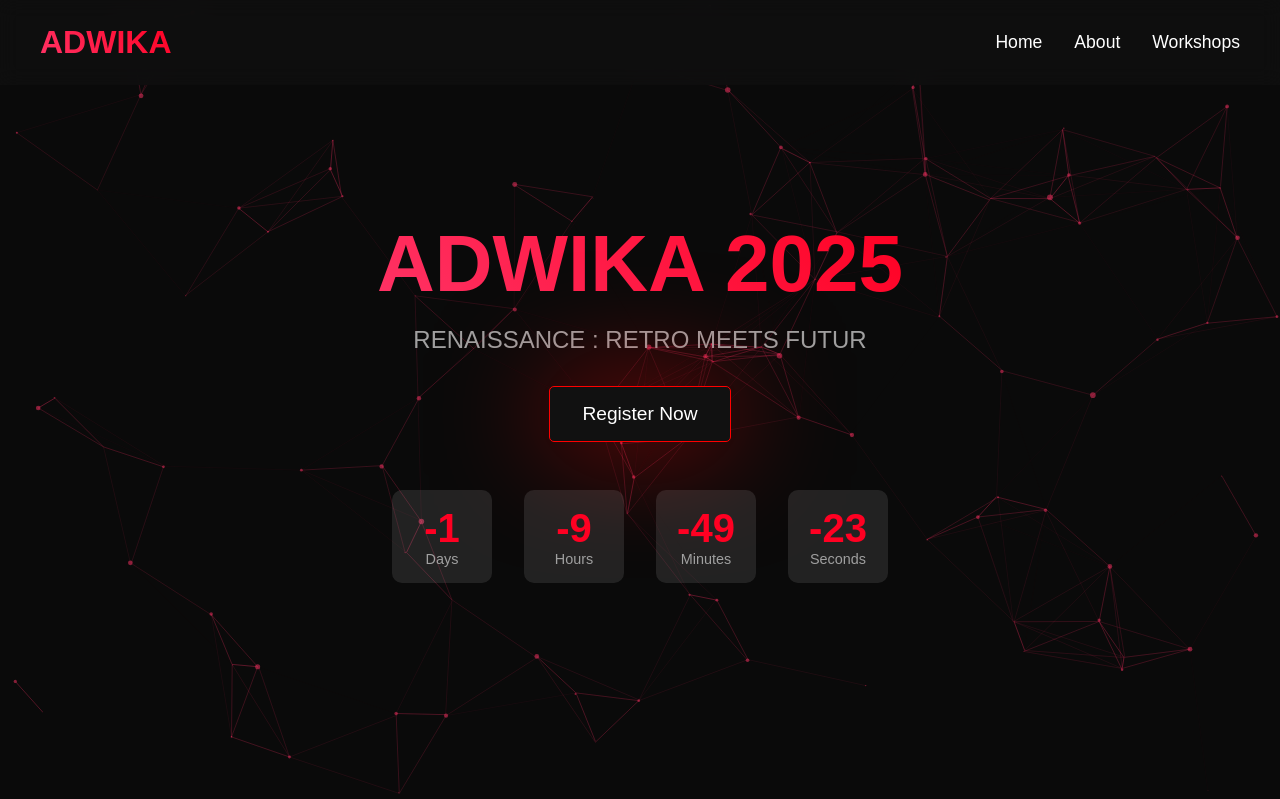
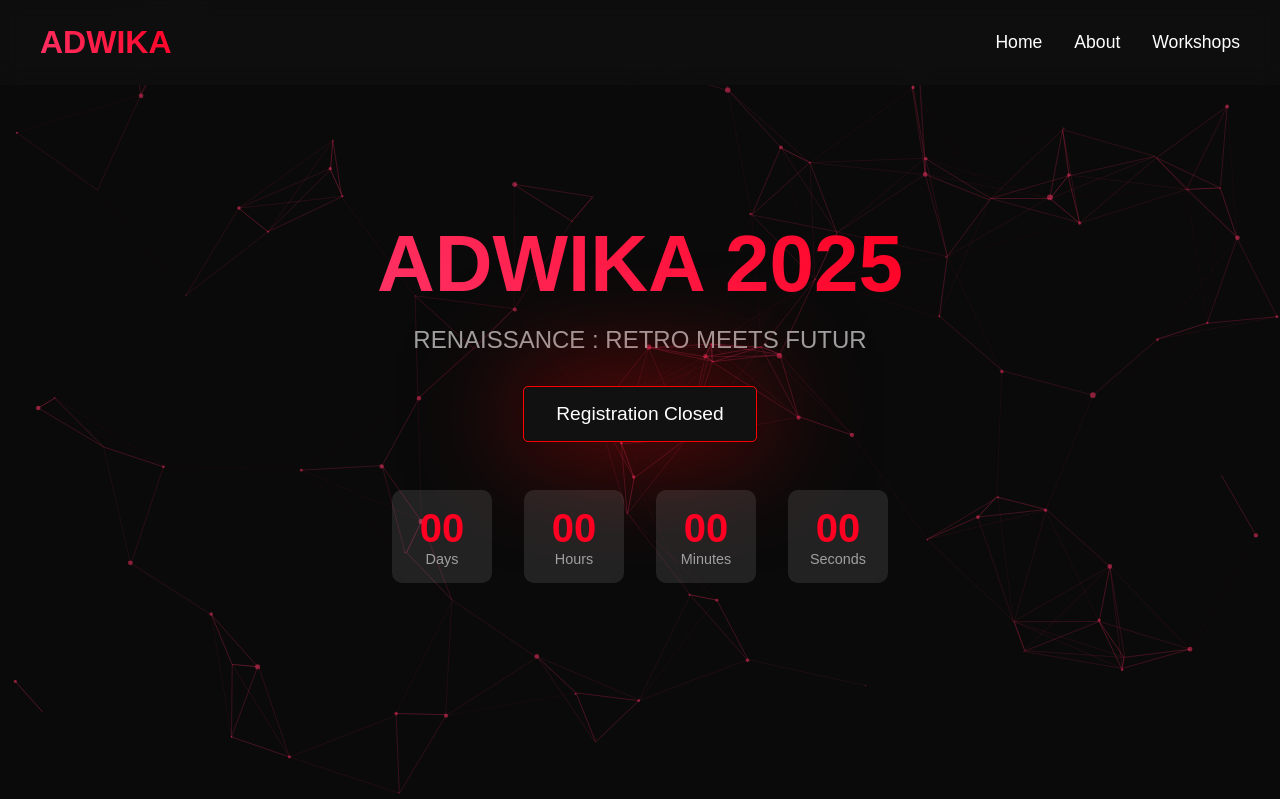
Before and after one commit to afreediz/adwika25, a plain HTML site: page index.html in a window 1280 px wide. Shown: the top 799 px of the page. Drawn offline with nearby package versions, Linux system fonts and the light colour scheme.

Commit message:
finished

```diff
--- a/assets/js/script.js
+++ b/assets/js/script.js
@@ -56,8 +56,8 @@ function updateCountdown() {
     document.getElementById("seconds").textContent = seconds.toString().padStart(2, '0');
 }
 
-setInterval(updateCountdown, 1000);
-updateCountdown();
+// setInterval(updateCountdown, 1000);
+// updateCountdown();
 
 
 
--- a/index.html
+++ b/index.html
@@ -27,7 +27,7 @@
             <div class="hero-content">
                 <h1>ADWIKA 2025</h1>
                 <p>RENAISSANCE : RETRO MEETS FUTUR</p>
-                <button class="cta-button">Register Now</button>
+                <button class="cta-button">Registration Closed</button>
                 <div class="countdown">
                     <div class="countdown-item">
                         <div class="countdown-number" id="days">00</div>
```
